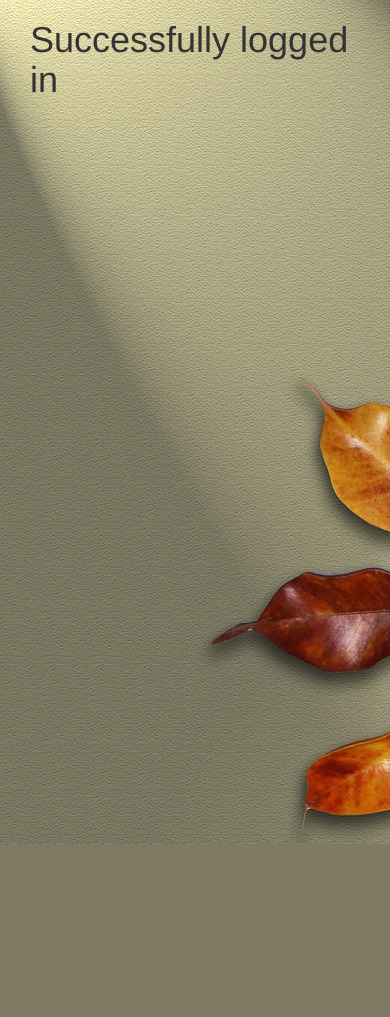
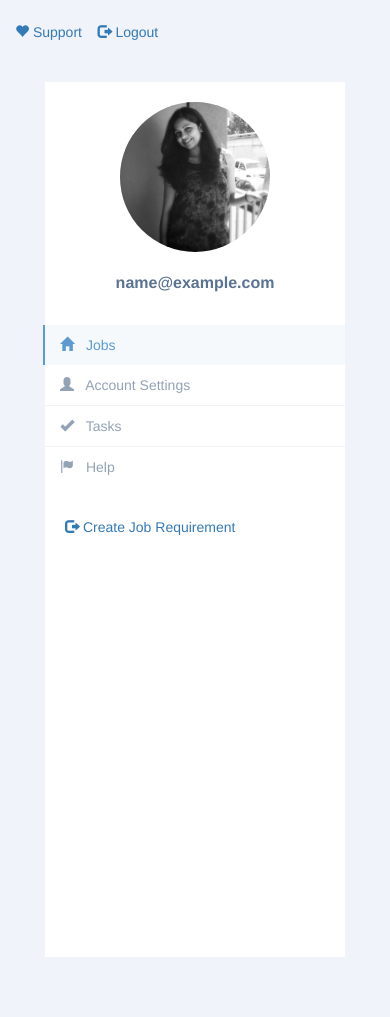
Before and after one commit to Nisha16/jobly, a Flask app: page /homepage/ in a window 390 px wide. Before the commit the page ends 844 px from the top, so only its background shows below. Run offline with Flask 2, Linux system fonts and the light colour scheme; the visitor is signed in with stand-in values (Sample User, id 1); parts of the project's set-up code (start-up, migrations or seed data) failed here and were passed over; some libraries are stand-ins or nearby versions.

Commit message:
Added jobForm and updated homepage

```diff
--- a/application.py
+++ b/application.py
@@ -2,12 +2,32 @@ from flask import Flask,render_template, request, url_for, redirect, flash, sess
 from dbConnect import connection
 import gc
 
-from wtforms import Form, BooleanField, IntegerField, TextField, validators, PasswordField
+from wtforms import Form, BooleanField, IntegerField, TextField, validators, PasswordField, DateField
+from wtforms.fields.html5 import DateField
 from passlib.hash import sha256_crypt
+from functools import wraps
 
 from MySQLdb import escape_string as thwart
 
 app = Flask(__name__)
+
+@app.errorhandler(405)
+def page_not_found(e):
+	return render_template('405.html')
+
+@app.errorhandler(404)
+def page_not_found(e):
+	return render_template('404.html')
+
+def login_required(f):
+	@wraps(f)
+	def wrap(*args, **kwargs):
+		if 'logged_in' in session:
+			return f(*args, **kwargs)
+		else:
+			flash("You need to log in first")
+			return redirect(url_for('main'))
+	return wrap
 
 @app.route('/', methods=["GET","POST"])
 def main():
@@ -16,16 +36,20 @@ def main():
 		c, conn = connection()
 		if request.method == "POST":
 			data = c.execute("SELECT * FROM User WHERE email = (%s)", thwart(request.form['email']))
-			data = c.fetchone()[4]
-			print "data: ", data
+			data = c.fetchall()
+			print "data: ", data[0][4]
 
-			if sha256_crypt.verify(request.form['password'], data):
+			if sha256_crypt.verify(request.form['password'], data[0][4]):
 				print "Member signed in"
 				session['logged_in'] = True
 				session['email'] = request.form['email']
-
 				flash("You are now logged in")
-				return redirect(url_for("homepage"))
+				jobList = c.execute("SELECT * FROM Jobs WHERE creator = (%s)", session['email'])
+				if int(jobList) > 0:
+					jobList = c.fetchall()
+					return render_template("homepage.html", data=data, jobList=jobList)
+				else:
+					return render_template("homepage.html", data=data)
 			else:
 				error = "Invalid credentials, Please try again."
 
@@ -34,8 +58,16 @@ def main():
 
 	except Exception as e:
 		error = "Record does not exists."
-		# flash(e)
+		flash(e)
 		return render_template('index.html', error=error)
+
+@app.route('/logout/')
+@login_required
+def logout():
+	session.clear()
+	flash("You have been logged out!")
+	gc.collect()
+	return redirect(url_for('main'))
 
 @app.route('/homepage/')
 def homepage():
@@ -52,6 +84,19 @@ class RegistrationForm(Form):
     ])
 	confirm = PasswordField('Repeat Password')
 	accept_tos = BooleanField('I accept the Terms of Service and Privacy Notice (updated Jan 21, 2017)', [validators.Required()])
+
+class JobForm(Form):
+	title = TextField('Title', [validators.Length(min=2, max=20)])
+	requirement = TextField('Requirement', [validators.Length(min=2, max=1000)])
+	jobDesc = TextField('Job Description', [validators.Length(min=2, max=1000)])
+	location = TextField('Location', [validators.Length(min=2, max=20)])
+	experience = IntegerField('Experience', [validators.NumberRange(min=1, max=2)])
+	rcg = BooleanField('RCG', default=False)
+	internship = BooleanField('Internship', default=False)
+	requisition = TextField('Req Number', [validators.Length(min=3, max=10)])
+	reqdate = DateField('Req Date', format='%Y-%m-%d')
+	dept = TextField('Department', [validators.Length(min=6, max=50)])
+
 
 @app.route('/register/', methods=["GET","POST"])
 def register_page():
@@ -86,13 +131,45 @@ def register_page():
 		return render_template("register.html", form=form)
 	except Exception as e:
 		return (str(e))
-@app.errorhandler(405)
-def page_not_found(e):
-	return render_template('405.html')
 
-@app.errorhandler(404)
-def page_not_found(e):
-	return render_template('404.html')
+@app.route('/add-new-job/', methods=["GET","POST"])
+@login_required
+def createJobRequisition():
+	try:
+		form = JobForm(request.form)
+		print "Job email: ", session['email']
+		if request.method == "POST" and form.validate():
+			title = form.title.data
+			requirement = form.requirement.data
+			jobDesc = form.jobDesc.data
+			location = form.location.data
+			experience = form.experience.data
+			rcg = form.rcg.data
+			internship = form.internship.data
+			requisition = form.requisition.data
+			reqdate = form.reqdate.data
+			dept = form.dept.data
+			creator = session['email']
+			c, conn = connection()
+
+			x = c.execute("SELECT * FROM Jobs WHERE requisitionNumber = (%s)", (thwart(requisition)))
+			if int((x)) > 0:
+				print "Job exists"
+				flash("Corresponding job requisition number already exists.")
+				return render_template('newJob.html', form=form)
+			else:
+				c.execute("INSERT INTO Jobs (title, requirement, jobDesc, location, experience, RCG, internship, requisitionNumber, reqDate, dept, creator) VALUES (%s, %s, %s, %s, %s, %s, %s, %s, %s, %s, %s)", (title, requirement, jobDesc, location, experience, rcg, internship, requisition, reqdate, dept, creator))
+				conn.commit()
+				print "New Job added"
+				flash("Job created successfully.")
+				c.close()
+				conn.close()
+				gc.collect()
+				return redirect(url_for('homepage'))
+		return render_template("newJob.html", form=form)
+	except Exception as e:
+		flash(e)
+		return (str(e))
 
 app.secret_key = "\x18\x98\\\xfdj#\x83JYh7\x84"
 
--- a/static/css/style.css
+++ b/static/css/style.css
@@ -1,9 +1,9 @@
-body,
+/*body,
 html{
     background:url('../img/background.jpg');
     background-repeat: no-repeat;
     min-height: 100%;
-    }
+    }*/
 
 .signup {
     padding-top: 30px;
@@ -54,3 +54,114 @@ color: grey;
 :-ms-input-placeholder {
 color: grey;
 }
+
+/*homepage*/
+
+body {
+  background: #F1F3FA;
+  min-height: 100%;
+}
+
+/* Profile container */
+.profile {
+  margin: 20px 0;
+}
+
+/* Profile sidebar */
+.profile-sidebar {
+  padding: 20px 0 10px 0;
+  background: #fff;
+}
+
+.profile-userpic img {
+  float: none;
+  margin: 0 auto;
+  width: 50%;
+  height: 50%;
+  -webkit-border-radius: 50% !important;
+  -moz-border-radius: 50% !important;
+  border-radius: 50% !important;
+}
+
+.profile-usertitle {
+  text-align: center;
+  margin-top: 20px;
+}
+
+.profile-usertitle-name {
+  color: #5a7391;
+  font-size: 16px;
+  font-weight: 600;
+  margin-bottom: 7px;
+}
+
+.profile-usertitle-job {
+  text-transform: uppercase;
+  color: #5b9bd1;
+  font-size: 12px;
+  font-weight: 600;
+  margin-bottom: 15px;
+}
+
+.profile-userbuttons {
+  text-align: center;
+  margin-top: 10px;
+}
+
+.profile-userbuttons .btn {
+  text-transform: uppercase;
+  font-size: 11px;
+  font-weight: 600;
+  padding: 6px 15px;
+  margin-right: 5px;
+}
+
+.profile-userbuttons .btn:last-child {
+  margin-right: 0px;
+}
+
+.profile-usermenu {
+  margin-top: 30px;
+}
+
+.profile-usermenu ul li {
+  border-bottom: 1px solid #f0f4f7;
+}
+
+.profile-usermenu ul li:last-child {
+  border-bottom: none;
+}
+
+.profile-usermenu ul li a {
+  color: #93a3b5;
+  font-size: 14px;
+  font-weight: 400;
+}
+
+.profile-usermenu ul li a i {
+  margin-right: 8px;
+  font-size: 14px;
+}
+
+.profile-usermenu ul li a:hover {
+  background-color: #fafcfd;
+  color: #5b9bd1;
+}
+
+.profile-usermenu ul li.active {
+  border-bottom: none;
+}
+
+.profile-usermenu ul li.active a {
+  color: #5b9bd1;
+  background-color: #f6f9fb;
+  border-left: 2px solid #5b9bd1;
+  margin-left: -2px;
+}
+
+/* Profile Content */
+.profile-content {
+  padding: 20px;
+  background: #fff;
+  min-height: 460px;
+}
--- a/templates/header.html
+++ b/templates/header.html
@@ -8,6 +8,28 @@
     <link rel="stylesheet" href="{{ url_for('static', filename='css/bootstrap.min.css')}}">
     <link rel="stylesheet" href="{{ url_for('static', filename='css/style.css')}}">
   </head>
+  <header>
+    <!-- <div class="navbar-header">
+      <a class="navbar-brand" href="/">
+	  <img style="max-width:120px; margin-top: -7px;" src="{{ url_for('static', filename='img/logo.png') }}">
+	  </a>
+    </div> -->
+
+    <ul class="nav navbar-nav navbar-right">
+		    <div style="margin-right: 10px; margin-left: 15px; margin-top: 5px; margin-bottom: 5px;"  class="container-fluid">
+			<h5>
+				{% if session.logged_in %}
+				<a href="/support-donate/"> <span class="glyphicon glyphicon-heart"></span> Support&nbsp;&nbsp;&nbsp;</a>
+				<a href="/logout/"><span class="glyphicon glyphicon-log-out"></span> Logout</a>
+				{% else %}
+				<a href="/register/"><span class="glyphicon glyphicon-pencil"></span> Sign up</a>
+				{% endif %}
+			</div>
+
+			</h5>
+		  </div>
+      </ul>
+  </header>
   <body>
     <div class="container" style="min-height:100% width:80%">
     	{% with messages = get_flashed_messages() %}
--- a/templates/homepage.html
+++ b/templates/homepage.html
@@ -3,8 +3,88 @@
 {% block body %}
 
 <div class="container">
-  <h1>Successfully logged in</h1>
+    <div class="row profile">
+		<div class="col-md-3">
+			<div class="profile-sidebar">
+				<!-- SIDEBAR USERPIC -->
+				<div class="profile-userpic">
+					<img src="{{ url_for('static', filename='img/profile.jpg')}}" class="img-responsive" alt="">
+				</div>
+				<!-- END SIDEBAR USERPIC -->
+				<!-- SIDEBAR USER TITLE -->
+				<div class="profile-usertitle">
+					<div class="profile-usertitle-name">
+						{% if session.logged_in %}
+							{{ session.email }}
+						{% endif %}
+					</div>
+				</div>
+				<!-- END SIDEBAR USER TITLE -->
+				<!-- SIDEBAR BUTTONS -->
+				<!-- <div class="profile-userbuttons">
+					<button type="button" class="btn btn-success btn-sm">Follow</button>
+					<button type="button" class="btn btn-danger btn-sm">Message</button>
+				</div> -->
+				<!-- END SIDEBAR BUTTONS -->
+				<!-- SIDEBAR MENU -->
+				<div class="profile-usermenu">
+					<ul class="nav">
+						<li class="active">
+							<a href="#">
+							<i class="glyphicon glyphicon-home"></i>
+							Jobs </a>
+						</li>
+						<li>
+							<a href="#">
+							<i class="glyphicon glyphicon-user"></i>
+							Account Settings </a>
+						</li>
+						<li>
+							<a href="#" target="_blank">
+							<i class="glyphicon glyphicon-ok"></i>
+							Tasks </a>
+						</li>
+						<li>
+							<a href="#">
+							<i class="glyphicon glyphicon-flag"></i>
+							Help </a>
+						</li>
+					</ul>
+				</div>
+				<!-- END MENU -->
+			</div>
+		</div>
+		<div class="col-md-9">
+            <div class="profile-content">
+							<a href="/add-new-job/"><span class="glyphicon glyphicon-log-out"></span> Create Job Requirement</a>
+							<!-- <div class="container"> -->
+								<table class="table table-hover table-responsive">
+									{% for each in jobList %}
+									<thead>
+										<th>Job ID</th>
+										<th>Title</th>
+										<th>Job Descritpion</th>
+										<th>Requested Date</th>
+										<th>Department</th>
+									</thead>
+									<tbody>
+										<tr>
+											<td>{{ each[8] }}</td>
+											<td>{{ each[1] }}</td>
+											<td>{{ each[3] }}</td>
+											<td>{{ each[9] }}</td>
+											<td>{{ each[10] }}</td>
+										</tr>
+									</tbody>
+									{% endfor %}
+								</table>
+							<!-- </div> -->
+            </div>
+		</div>
+	</div>
 </div>
+<br>
+<br>
 
 
 {% endblock %}
```
Also changed, not shown: templates/index.html (+10 -18 lines), templates/newJob.html (added, +33 -0 lines), static/img/profile.jpg (added).
